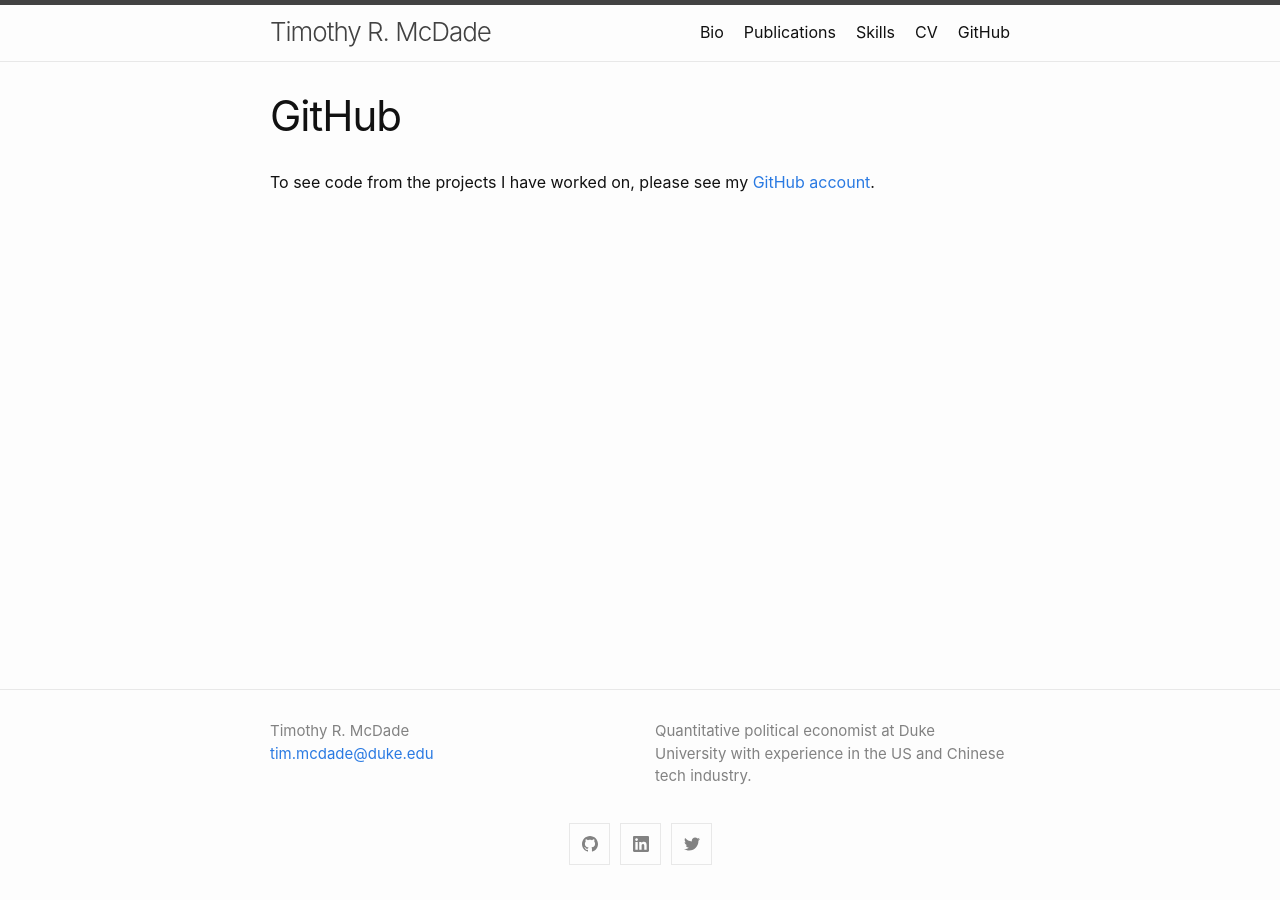
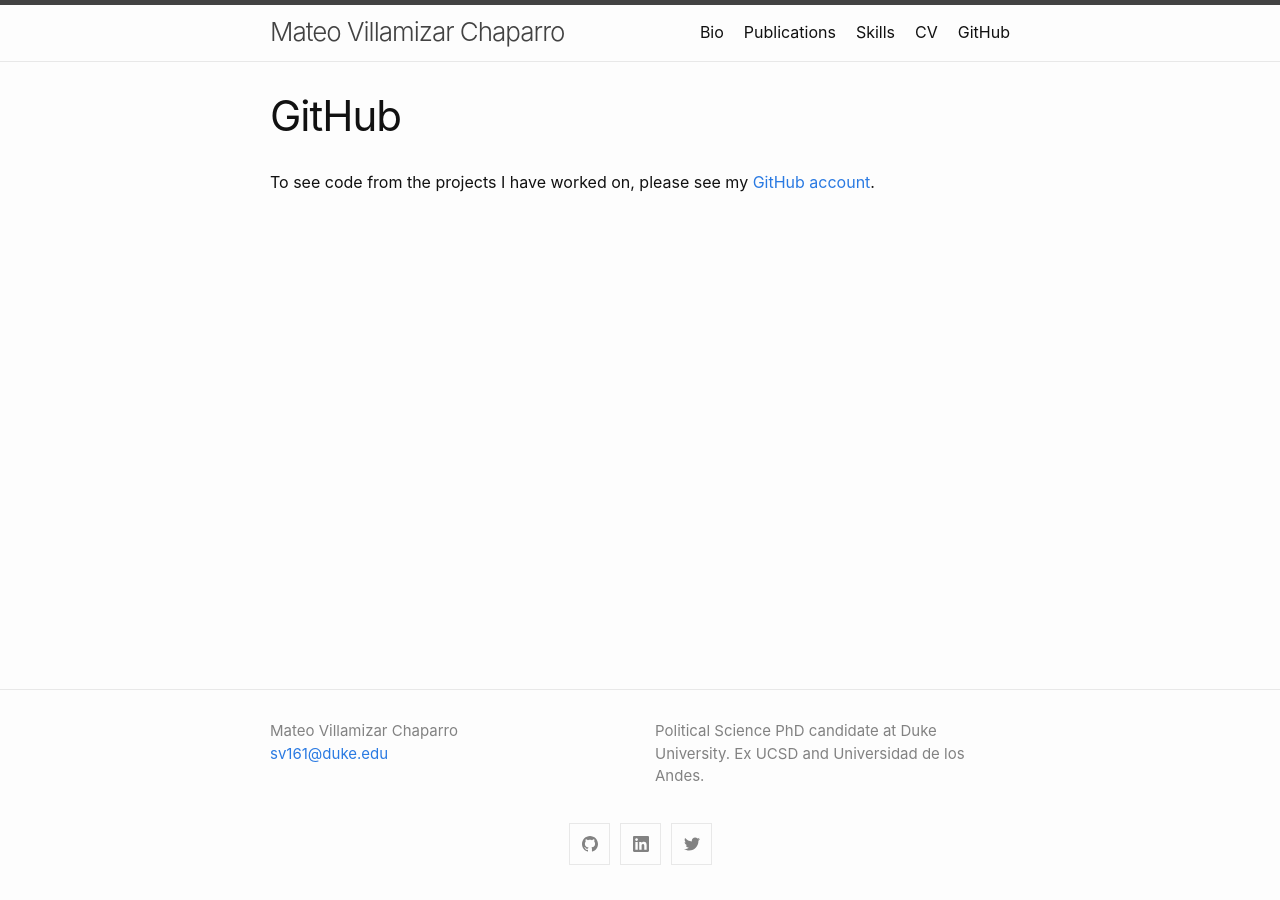
Before and after one commit to MateoVillamizarChaparro/MateoVillamizarChaparro.github.io, a Jekyll site: the page built from github.md, in a window 1280 px wide. Built offline with Jekyll 4.4.1, drawn with Linux system fonts in a browser that asks for light colours; our own code applies the rules of GitHub Pages for plain Markdown files.

Commit message:
Update _config.yml

```diff
--- a/_config.yml
+++ b/_config.yml
@@ -1,38 +1,27 @@
 # Build settings
 theme: minima
-url: "https://trmcdade.github.io/"
-title: Timothy R. McDade
-tagline: Tim McDade is a political economist.
+url: "https://mateovillamizarchaparro.github.io/"
+title: Mateo Villamizar Chaparro
+tagline: Santiago Mateo Villamizar Chaparro is a political scientist.
 author:
-  name: Timothy R. McDade
-  email: tim.mcdade@duke.edu
+  name: Mateo Villamizar Chaparro
+  email: sv161@duke.edu
 description: > # this means to ignore newlines until "show_excerpts:"
-  Quantitative political economist at Duke University with experience in the
-  US and Chinese tech industry.
+  Political Science PhD candidate at Duke University. Ex UCSD and Universidad de los Andes.
 
 show_excerpts: false # set to true to show excerpts on the homepage
 
 # social_links:
-# twitter_username: trmcdade
+# twitter_username: sanmavicha
 # github_username: trmcdade
 # linkedin_username: timothymcdade
 
-google_analytics: G-EWMFHWFW20
+# google_analytics: G-EWMFHWFW20
 
 og_image: /assets/images/portrait_web.jpg
 
-# social:
-#   type: Person
-#   name: Timothy R. McDade
-#   links:
-#     - "https://twitter.com/trmcdade"
-#     - "https://www.linkedin.com/in/timothymcdade"
-#
-
 header_pages:
   - bio.md
-  # - education.md
-  # - professionalexperience.md
   - publications.md
   - skills.md
   - cv.md
@@ -41,8 +30,8 @@ header_pages:
 # layout: default
 
 plugins:
-  - jekyll-sitemap
-  - jekyll-seo-tag
+  - jekyll-sitemap # construct sitemap
+  - jekyll-seo-tag # helps with optimization
   # - jekyll-feed
   # - jekyll-sass-converter
 
@@ -53,14 +42,14 @@ minima:
 
   # generate social links in footer
   social_links:
-    twitter: trmcdade
-    github:  trmcdade
+    twitter: sanmavicha
+    github:  sanmavicha
     # devto: jekyll
     # dribbble: jekyll
     # facebook: jekyll
     # flickr:   jekyll
     # instagram: jekyll
-    linkedin: timothymcdade
+    linkedin: mateo-villamizar-chaparro
     # pinterest: jekyll
     # youtube: jekyll
     # youtube_channel: UC8CXR0-3I70i1tfPg1PAE1g
```
